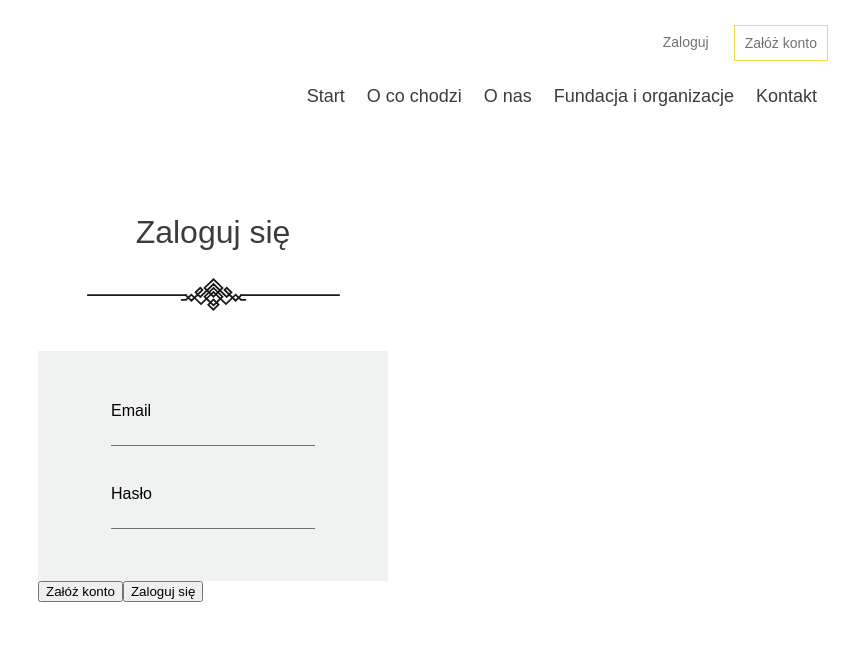
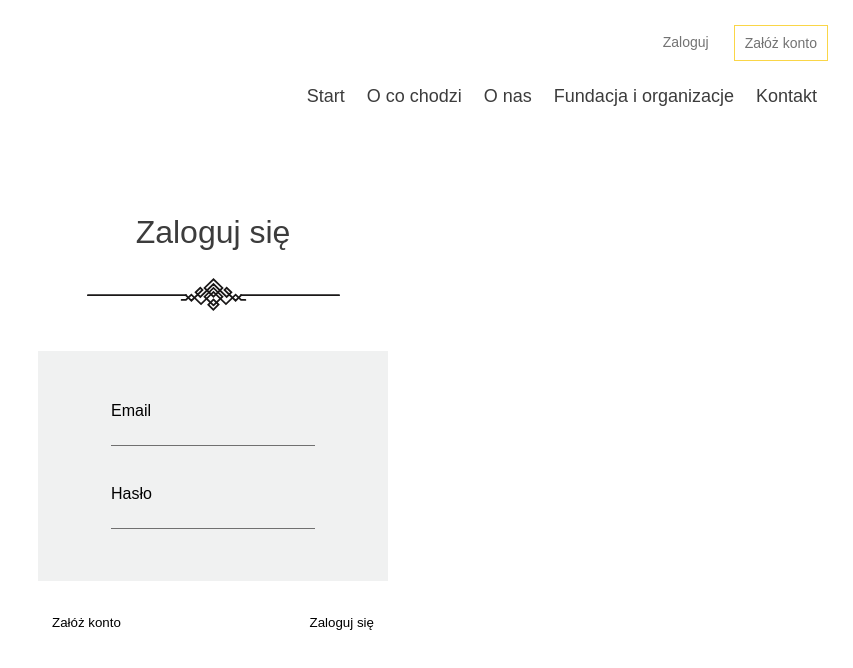
Before and after one commit to bartek2050/clothing-donation, a React (Create React App) app: page /logowanie in a window 1280 px wide. Shown: the top 668 px of the page, without its empty margins (427-1280 px from the left). Built offline with nearby package versions, Linux system fonts and the light colour scheme.

Commit message:
Login section styling

```diff
--- a/src/scss/section/_login.scss
+++ b/src/scss/section/_login.scss
@@ -39,4 +39,23 @@
             }
         }
     }
+
+    .login__formSection-buttons {
+        margin-top: 20px;
+        display: flex;
+        justify-content: space-between;
+
+        input {
+            font-weight: 300;
+            background-color: #fff;
+            background: 0 0;
+            padding: 13px;
+            border: 0.75px solid transparent;
+            text-decoration: none;
+
+            &:hover {
+                border: 0.75px solid $main-font;
+            }
+        }
+    }
 }
```
Also changed, not shown: src/components/Login.js (indentation only).
